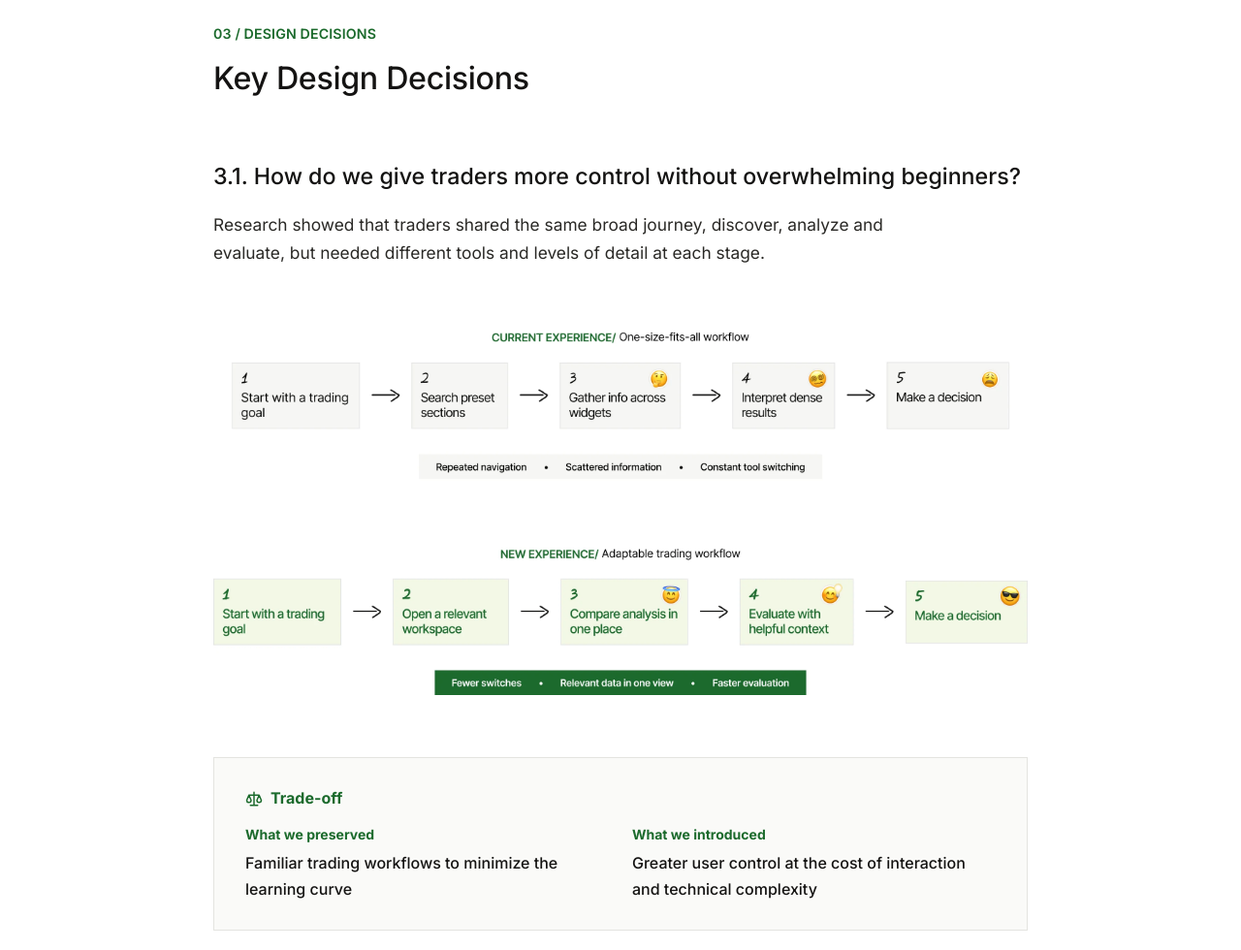
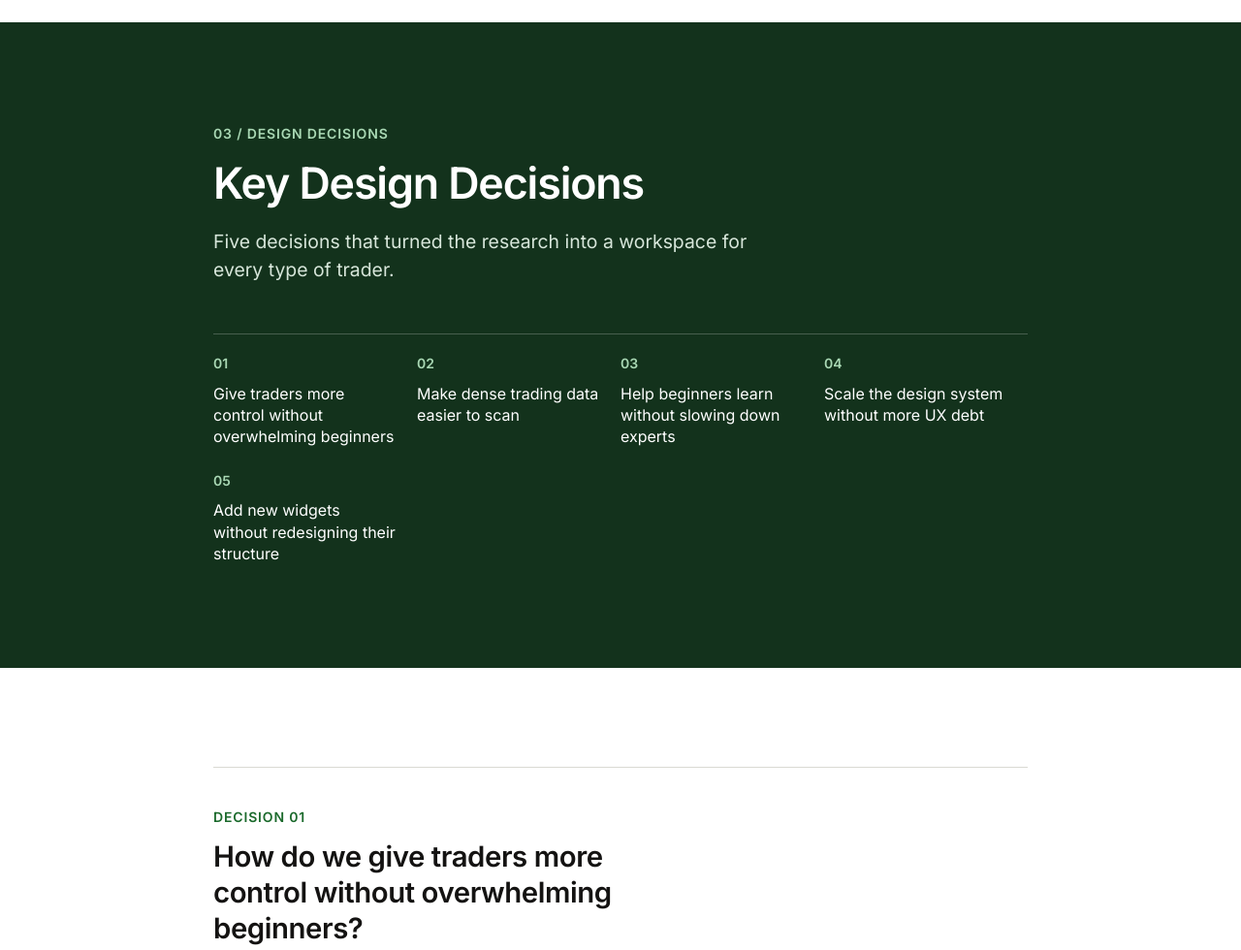
Before and after one commit to Sreesha24/sreesha, a plain HTML site: page optionsplay.html in a window 1280 px wide. Shown: the part 6620-7600 px from the top of the page at 97% size. Drawn offline with nearby package versions, Linux system fonts and the light colour scheme.

Commit message:
OptionsPlay: chapter opener for Key design decisions, numbered decision headers (#23)
Claude-Session: https://claude.ai/code/session_012VHMbrfKj18GrAmvx2kKi2

Co-authored-by: Claude <noreply@anthropic.com>

```diff
--- a/optionsplay.html
+++ b/optionsplay.html
@@ -165,6 +165,25 @@ h1{font-size:clamp(28px,1.4vw + 16px,42px);line-height:1.15;font-weight:600;marg
 .callout p:last-child{margin:0;font-size:clamp(18px,.6vw + 13px,23px);font-weight:500;line-height:1.45}
 /* decisions */
 .sub{margin-top:clamp(88px,9vw,150px)}
+/* Key design decisions: chapter opener + clearly separated decisions */
+.chap{width:100vw;margin-left:calc(50% - 50vw);background:#13321C;color:#fff;padding:clamp(64px,8vw,120px) 0}
+.chap-in{max-width:min(1166px,calc(100vw - 2*clamp(20px,4vw,40px)));margin:0 auto}
+@media (min-width:1280px){.chap-in{max-width:min(1166px,calc(100vw - 440px))}}
+.chap-ey{margin:0 0 16px;font-size:14px;font-weight:600;letter-spacing:.06em;text-transform:uppercase;color:#A9D8B4}
+.chap-h{margin:0;font-size:clamp(34px,2.4vw + 14px,56px);line-height:1.1;font-weight:600;letter-spacing:-.025em;color:#fff}
+.chap-p{margin:20px 0 0;max-width:46ch;font-size:clamp(17px,.5vw + 13px,20px);line-height:1.5;color:#D7E6DA}
+.chap-list{list-style:none;margin:clamp(40px,4vw,56px) 0 0;padding:0;display:grid;grid-template-columns:repeat(auto-fit,minmax(200px,1fr));border-top:1px solid rgba(255,255,255,.22)}
+.chap-list a{display:flex;flex-direction:column;gap:10px;padding:20px 20px 4px 0;color:#fff;text-decoration:none;font-size:16px;line-height:1.4}
+.chap-list a span{font-size:14px;font-weight:600;color:#A9D8B4}
+.chap-list a:hover{text-decoration:underline;text-underline-offset:4px}
+.chap-list a:focus-visible{outline:3px solid #fff;outline-offset:2px}
+#decisions{margin-top:clamp(112px,12vw,200px)}
+#decisions .sub{margin-top:clamp(120px,12vw,200px);padding-top:clamp(28px,3vw,40px);border-top:1px solid #DADAD3}
+#decisions .sub#d31{margin-top:clamp(80px,8vw,120px)}
+.dn{margin:0 0 12px;font-size:14px;font-weight:600;letter-spacing:.06em;text-transform:uppercase;color:#1b6a2c}
+#decisions .cs-h3{font-size:clamp(24px,1.2vw + 14px,34px);line-height:1.25;font-weight:600;letter-spacing:-.015em;max-width:26ch;margin-bottom:24px}
+.tradeoff-box{background:#fff!important}
+
 .tradeoff-box{border:1px solid var(--line);background:#FAFAF8;padding:28px 32px;margin:clamp(48px,5vw,72px) auto 0;max-width:900px}
 .tradeoff-box h4{margin:0 0 12px;font-size:16px;display:flex;align-items:center;gap:8px;color:var(--brand)}
 .tradeoff-box .g{display:grid;grid-template-columns:1fr 1fr;gap:24px}
@@ -579,11 +598,18 @@ h1{font-size:clamp(28px,1.4vw + 16px,42px);line-height:1.15;font-weight:600;marg
  </section>
 
  <section class="cs-sec wrap" id="decisions" data-nav="Key design decisions" aria-labelledby="s4">
-  <p class="cs-eyebrow">03 / Design decisions</p>
-  <h2 class="cs-h2" id="s4">Key Design Decisions</h2>
+  <div class="chap">
+   <div class="chap-in">
+    <p class="chap-ey">03 / Design decisions</p>
+    <h2 class="chap-h" id="s4">Key Design Decisions</h2>
+    <p class="chap-p">Five decisions that turned the research into a workspace for every type of trader.</p>
+    <ol class="chap-list"><li><a href="#d31"><span>01</span>Give traders more control without overwhelming beginners</a></li><li><a href="#d32"><span>02</span>Make dense trading data easier to scan</a></li><li><a href="#d33"><span>03</span>Help beginners learn without slowing down experts</a></li><li><a href="#d34"><span>04</span>Scale the design system without more UX debt</a></li><li><a href="#d35"><span>05</span>Add new widgets without redesigning their structure</a></li></ol>
+   </div>
+  </div>
 
-  <div class="sub" id="d31" data-sub="3.1 Trader control" style="margin-top:clamp(48px,5vw,72px)">
-   <h3 class="cs-h3">3.1. How do we give traders more control without overwhelming beginners?</h3>
+  <div class="sub" id="d31" data-sub="3.1 Trader control">
+   <p class="dn">Decision 01</p>
+   <h3 class="cs-h3">How do we give traders more control without overwhelming beginners?</h3>
    <p class="cs-p">Research showed that traders shared the same broad journey, discover, analyze and evaluate, but needed different tools and levels of detail at each stage.</p>
    <figure class="fig" style="margin-top:clamp(48px,5vw,72px)"><img src="assets/img/optionsplay/journey.webp" alt="Current five-step one-size-fits-all workflow compared with the new adaptable workflow: start with a trading goal, open a relevant workspace, compare analysis in one place, evaluate with helpful context, make a decision" width="1165" height="523" loading="lazy"></figure>
    <div class="tradeoff-box"><h4><svg width="18" height="18" viewBox="0 0 24 24" fill="none" stroke="currentColor" stroke-width="2" stroke-linecap="round" stroke-linejoin="round" aria-hidden="true"><path d="M12 3v18M7 21h10M5 7h14M5 7l-3 7a3 3 0 0 0 6 0L5 7zM19 7l-3 7a3 3 0 0 0 6 0l-3-7z"/></svg>Trade-off</h4><div class="g"><p><b>What we preserved</b>Familiar trading workflows to minimize the learning curve</p><p><b>What we introduced</b>Greater user control at the cost of interaction and technical complexity</p></div></div>
@@ -619,7 +645,8 @@ h1{font-size:clamp(28px,1.4vw + 16px,42px);line-height:1.15;font-weight:600;marg
   </div>
 
   <div class="sub" id="d32" data-sub="3.2 Data hierarchy">
-   <h3 class="cs-h3">3.2. Making complex trading data easier to scan and strategies easier to evaluate</h3>
+   <p class="dn">Decision 02</p>
+   <h3 class="cs-h3">Making complex trading data easier to scan and strategies easier to evaluate</h3>
    <p class="cs-p">Research revealed a tension: beginners struggled with dense trading widgets, while experienced traders relied on that depth of information.</p>
    <p class="cs-p">Rather than removing advanced data, I focused on what traders needed to see first, what they needed to compare, and what could remain accessible on demand.</p>
    <div class="iht">
@@ -790,7 +817,8 @@ h1{font-size:clamp(28px,1.4vw + 16px,42px);line-height:1.15;font-weight:600;marg
   </div>
 
   <div class="sub" id="d33" data-sub="3.3 Learning in place">
-   <h3 class="cs-h3">3.3. How do we help beginners make informed trading decisions without slowing down experts?</h3>
+   <p class="dn">Decision 03</p>
+   <h3 class="cs-h3">How do we help beginners make informed trading decisions without slowing down experts?</h3>
    <div class="g33">
     <p class="cs-eyebrow">Research insights</p>
     <h4 class="cs-h4">Why traders needed more support</h4>
@@ -821,7 +849,8 @@ h1{font-size:clamp(28px,1.4vw + 16px,42px);line-height:1.15;font-weight:600;marg
   </div>
 
   <div class="sub" id="d34" data-sub="3.4 Design system">
-   <h3 class="cs-h3">3.4. How do we scale the Design System without more UX debt?</h3>
+   <p class="dn">Decision 04</p>
+   <h3 class="cs-h3">How do we scale the Design System without more UX debt?</h3>
    <p class="cs-p">OptionsPlay had operated for <b>12 years without a shared component library</b>, resulting in inconsistent UI patterns. After redesigning the trading dashboard, I built its <b>first design system to help turn the new UI into reusable components</b> and support future features without repeating the same inconsistencies.</p>
    <div class="ds" data-tabs><div class="ds-steps" role="tablist" aria-label="Design system steps"><button type="button" role="tab" id="ds-t0" aria-controls="ds-p0" aria-selected="true" tabindex="0" data-tab><span class="dot">A</span>Audit new UI patterns</button><span class="ds-line" aria-hidden="true"></span><button type="button" role="tab" id="ds-t1" aria-controls="ds-p1" aria-selected="false" tabindex="-1" data-tab><span class="dot">B</span>Building Foundations</button><span class="ds-line" aria-hidden="true"></span><button type="button" role="tab" id="ds-t2" aria-controls="ds-p2" aria-selected="false" tabindex="-1" data-tab><span class="dot">C</span>Reusable components</button></div><div class="ds-panel" role="tabpanel" id="ds-p0" aria-labelledby="ds-t0" data-panel >
   <h4>A/ Auditing the new UI to extract patterns and variables</h4>
@@ -836,7 +865,8 @@ h1{font-size:clamp(28px,1.4vw + 16px,42px);line-height:1.15;font-weight:600;marg
   </div>
 
   <div class="sub" id="d35" data-sub="Widget architecture" aria-labelledby="sd">
-   <h3 class="cs-h3" id="sd">D / Scaling new trading widgets without redesigning their structure</h3>
+   <p class="dn">Decision 05</p>
+   <h3 class="cs-h3" id="sd">Scaling new trading widgets without redesigning their structure</h3>
    <div class="dq"><span>The question</span><p>How could OptionsPlay introduce more trading widgets without redesigning their structure every time?</p></div>
    <div class="decs">
     <div class="dec"><b>01</b><h4>Standardized the shared widget structure</h4><p>Defined consistent headers, control bars, content regions and footers, so each widget didn't need a new layout.</p></div>
```
